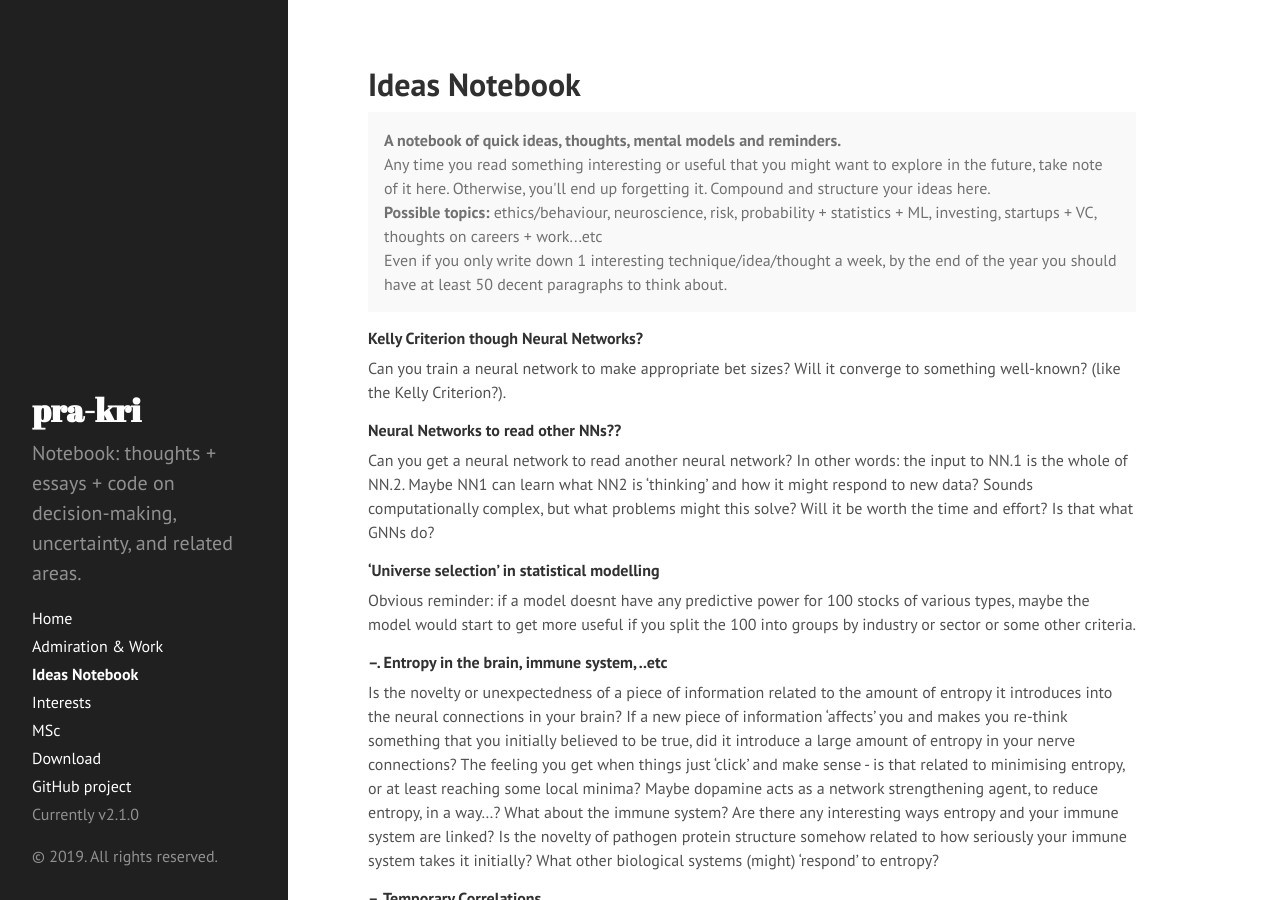
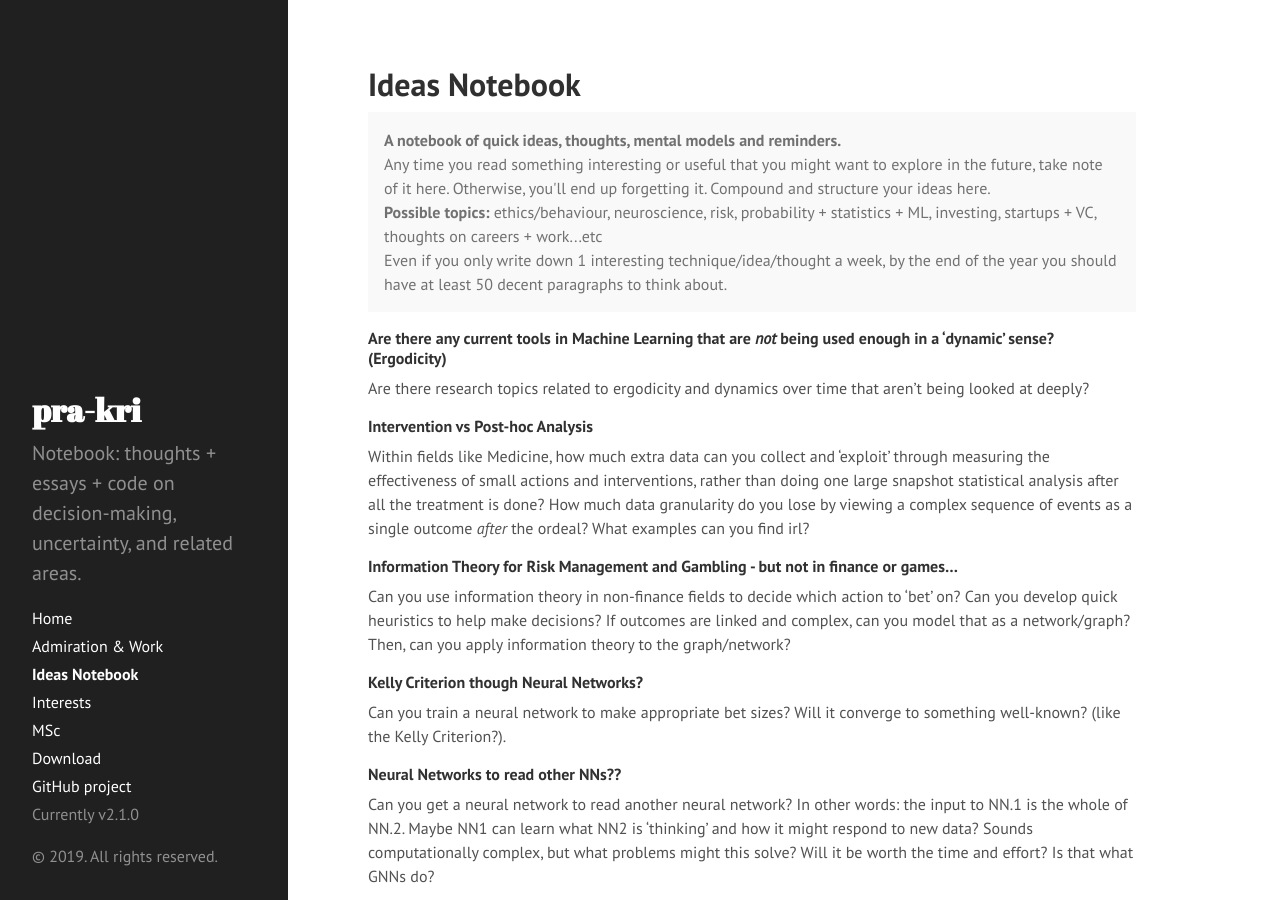
Before and after one commit to pra-kri/pra-kri.github.io, a Jekyll site: the page built from IdeasNotebook.md, in a window 1280 px wide and 900 px high. Built offline with Jekyll 4.4.1, drawn with Linux system fonts in a browser that asks for light colours; Markdown is read by kramdown in place of the engine named in the settings.

Commit message:
Update IdeasNotebook.md

```diff
--- a/IdeasNotebook.md
+++ b/IdeasNotebook.md
@@ -11,6 +11,15 @@ title: Ideas Notebook
   <br>
   Even if you only write down 1 interesting technique/idea/thought a week, by the end of the year you should have at least 50 decent paragraphs to think about.
 </p>
+
+##### Are there any current tools in Machine Learning that are *not* being used enough in a 'dynamic' sense? (Ergodicity)
+Are there research topics related to ergodicity and dynamics over time that aren't being looked at deeply?
+
+##### Intervention vs Post-hoc Analysis
+Within fields like Medicine, how much extra data can you collect and 'exploit' through measuring the effectiveness of small actions and interventions, rather than doing one large snapshot statistical analysis after all the treatment is done? How much data granularity do you lose by viewing a complex sequence of events as a single outcome *after* the ordeal? What examples can you find irl?
+
+##### Information Theory for Risk Management and Gambling - but not in finance or games...
+Can you use information theory in non-finance fields to decide which action to 'bet' on? Can you develop quick heuristics to help make decisions? If outcomes are linked and complex, can you model that as a network/graph? Then, can you apply information theory to the graph/network?
 
 ##### Kelly Criterion though Neural Networks?
 Can you train a neural network to make appropriate bet sizes? Will it converge to something well-known? (like the Kelly Criterion?).
```
